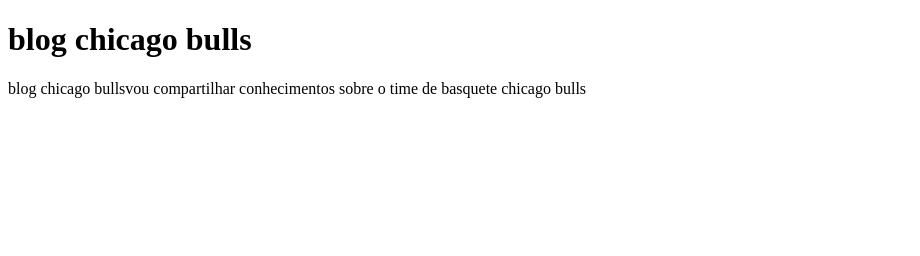
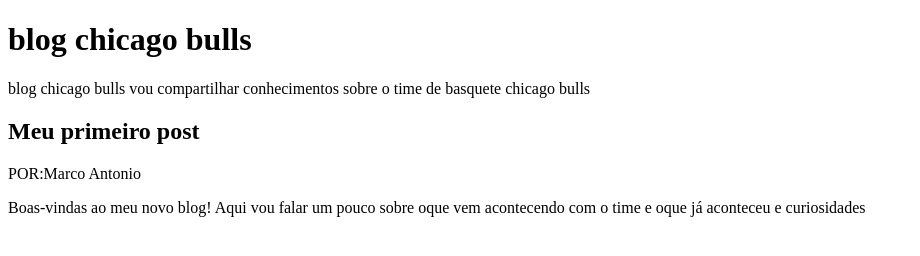
Before and after one commit to marcao456/teste-projeto, a plain HTML site: page index.html in a window 1280 px wide. Shown: the whole page, without its empty margins (0-920 px from the left). Drawn offline with Linux system fonts and the light colour scheme.

Commit message:
Add files via upload

```diff
--- a/index.html
+++ b/index.html
@@ -1,15 +1,26 @@
-
 <!DOCTYPE html>
 <html lang="pt-br">
     <head>
         <meta charset="UTF-8">
         <meta http-equiv="X-UA-Compatible" content="IE=edge">
         <meta name="viewport" content="width=device-width, initial-scale=1.0">
-        <title>Document</title>
+        <title>blog chicago bulls</title>
+        <style>
+            header{
+                background-color: rgb(red, green, blue);
+            }
+        </style>
     </head>
     <body>
-        <h1>blog chicago bulls</h1>
-        <p>blog chicago bullsvou compartilhar conhecimentos sobre o time de basquete chicago bulls<p>
+    </header>
+    <h1>blog chicago bulls</h1>
+    <p>blog chicago bulls vou compartilhar conhecimentos sobre o time de basquete chicago bulls<p>
+        <header>
+        <main>
 
+            <h2>Meu primeiro post</h2>
+            <p>POR:Marco Antonio</p>
+            <p>Boas-vindas ao meu novo blog! Aqui vou falar um pouco sobre oque vem acontecendo com o time e oque já aconteceu e curiosidades</p>
+        </main>
 </body>
 </html>
```
